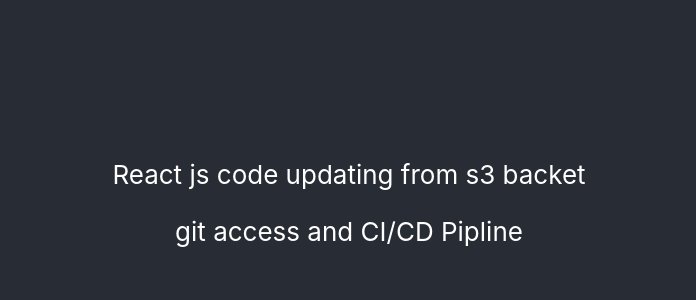
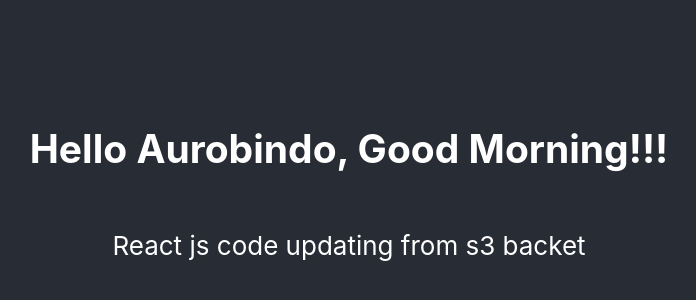
Before and after one commit to praveensingh1/webhostings3, a React (Create React App) app: page / in a window 1280 px wide. Shown: the part 210-510 px from the top of the page, without its empty margins (291-987 px from the left). Built offline with nearby package versions, Linux system fonts and the light colour scheme.

Commit message:
updating heading

```diff
--- a/src/App.js
+++ b/src/App.js
@@ -4,10 +4,12 @@
   return (
     <div className="App">
       <header className="App-header">
+        <h2>
+         Hello Aurobindo, Good Morning!!!
+        </h2>
         <p>
          React js code updating from s3 backet
         </p>
-          git access and CI/CD Pipline
       </header>
     </div>
   );
```
